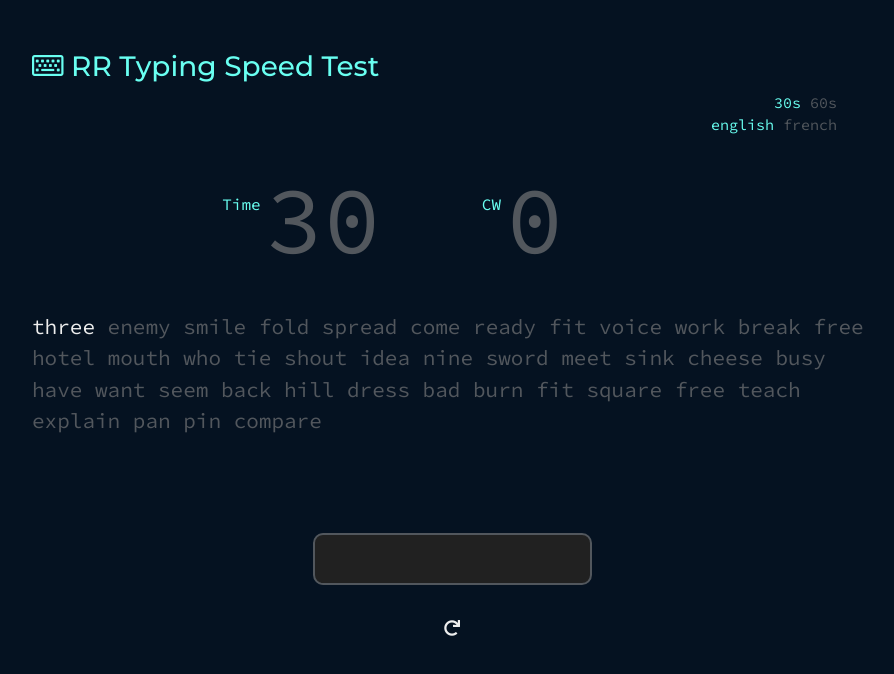
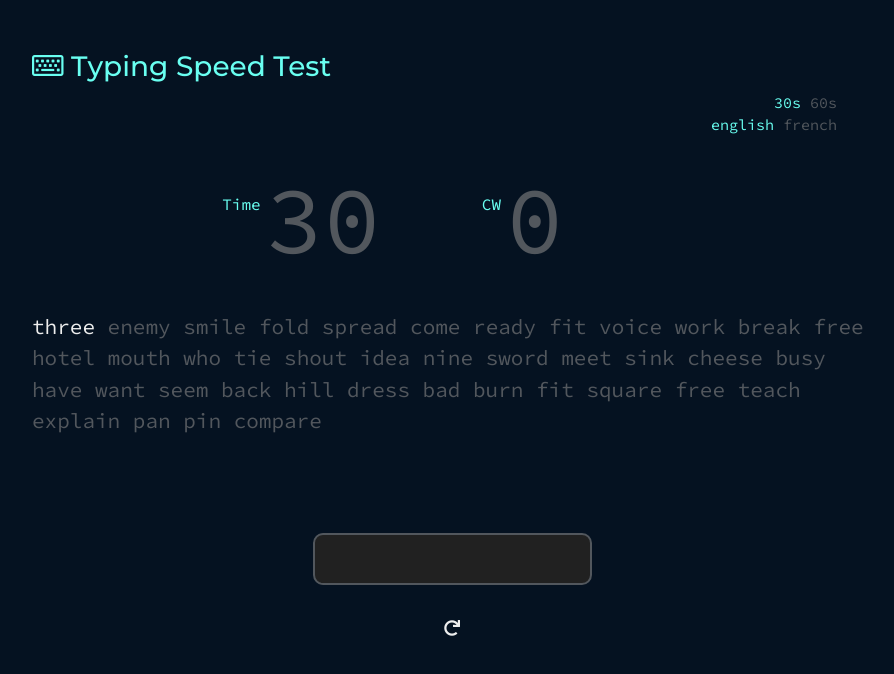
Before and after one commit to radouane-tamouss/Typing-Speed-Test, a plain HTML site: page test.html in a window 1280 px wide. Shown: the whole page, without its empty margins (188-1082 px from the left). Drawn offline with nearby package versions, Linux system fonts and the light colour scheme.

Commit message:
Update test.html

```diff
--- a/test.html
+++ b/test.html
@@ -22,7 +22,7 @@
     <div class="container-fluid box ">
       <div class="top">
 
-        <h1 id="heading" class = "yellow"><i class="far fa-keyboard" class="yellow"> </i>  RR Typing Speed Test</h1>
+        <h1 id="heading" class = "yellow"><i class="far fa-keyboard" class="yellow"> </i> Typing Speed Test</h1>
           <div class="limits-box">
 
             <div class="limit">
```
